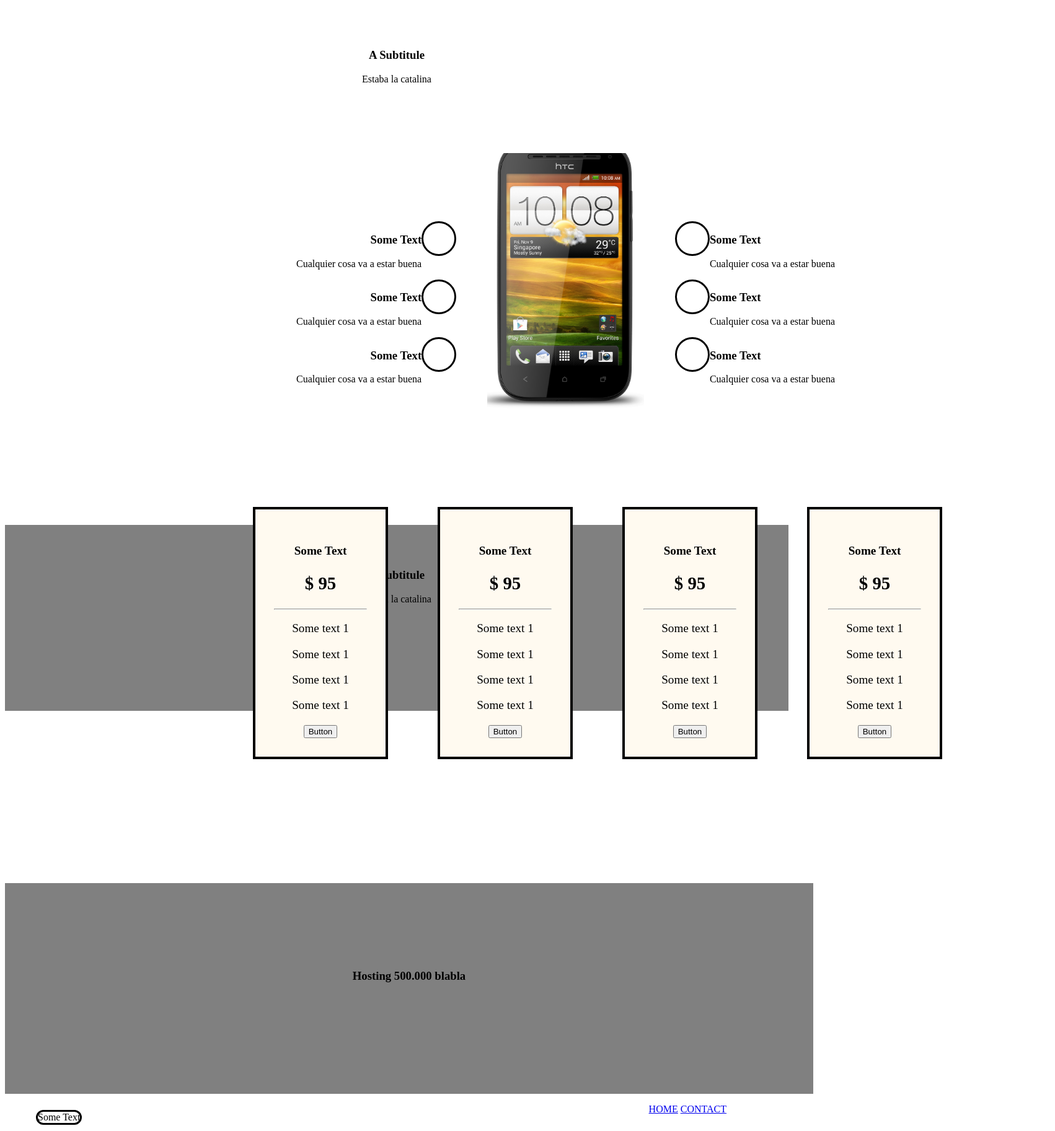
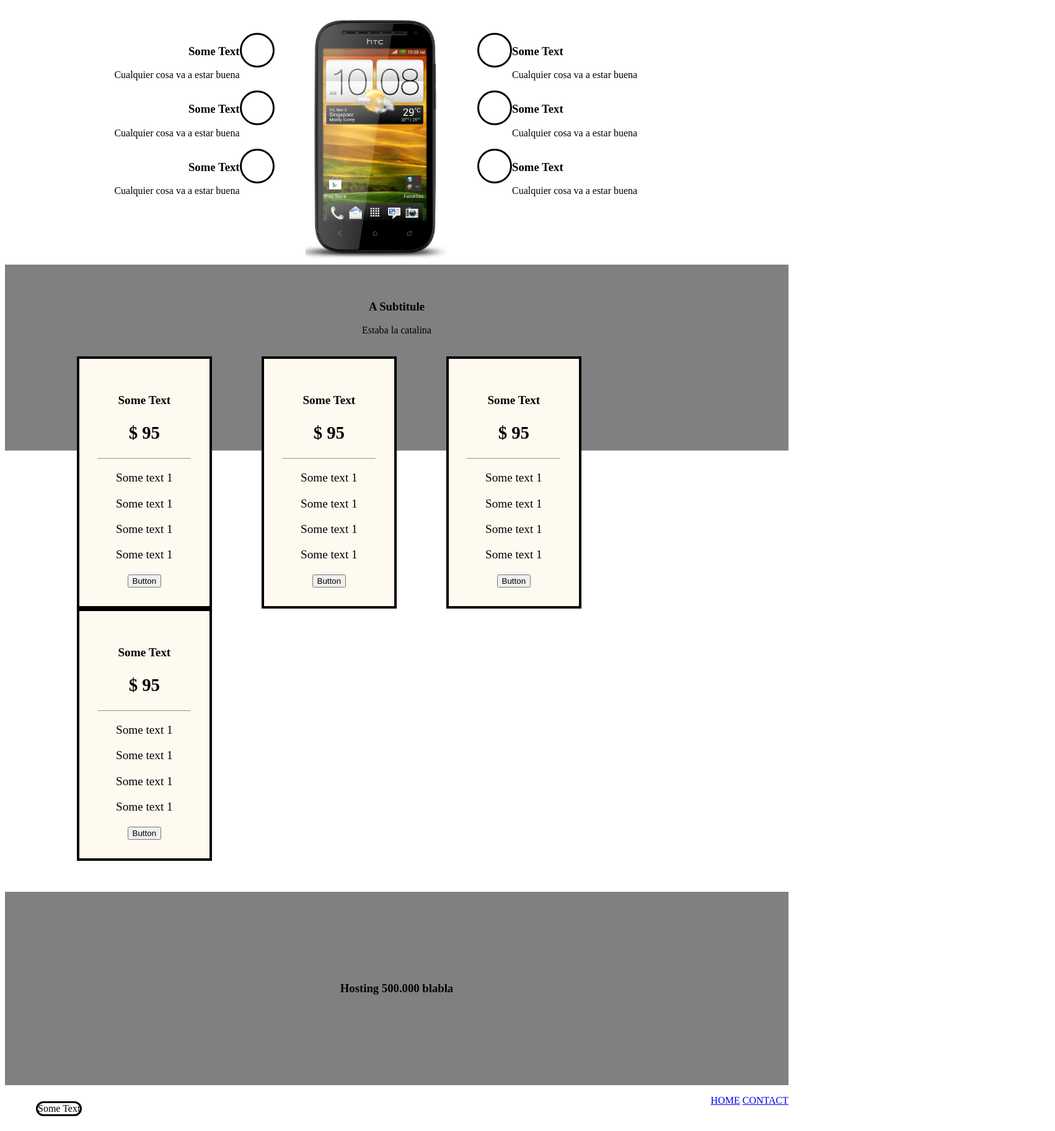
Before and after one commit to pythonfortinero/coderhouse-camada-852, a plain HTML site: page tp-1/index.html in a window 1280 px wide. Shown: the part 781-2606 px from the top of the page at 62% size, 1702 px wide, since content can reach past the window. Drawn offline with Linux system fonts and the light colour scheme.

Commit message:
correccion en todos los position relative del documento

```diff
--- a/tp-1/index.html
+++ b/tp-1/index.html
@@ -5,9 +5,10 @@
     <link rel="stylesheet" type="text/css" href="./style.css">
 </head>
 <body>
-    <div class="nav-bar">
+    <div id=container>
+        <div class="nav-bar">
         <ul>
-            <li style="float:left;" ><div class="logo">culo</div></li>
+            <li style="float:left;" ><div class="logo">HOLA</div></li>
             <li style="float:right;">
                 <ul class="ulselec" >
                     <li><a href="#">HOME</a></li>
@@ -17,11 +18,13 @@
         </ul>
     </div>
     <div class="fondo">
+        <!--
         <img class="imagenfondo" src="./fondo.jpg">
+        -->
     </div>
     <form class="formu">
-        <input class="formuinput" type="text" placeholder="culo">
-        <input class="formubutton" type="submit" value="culo">
+        <input class="formuinput" type="text" placeholder="HOLA">
+        <input class="formubutton" type="submit" value="HOLA">
     </form>
     <div class="fondo2">
         <div class="submenu" >
@@ -50,14 +53,7 @@
         <h3 class="centertxt">A Subtitule</h3>
         <p class="centertxt">Estaba la catalina</p>
     </div>
-    <div class="fondo" >
-        <!-- <img  src="./fondo.jpg"> -->
-        <div class="imagenfondo" style="position:relative;top:600px;background-color: Grey;">
-            <h3 class="centertxt" style="position:relative;top:70px;">A Subtitule</h3>
-            <p class="centertxt" style="position:relative;top:70px;">Estaba la catalina</p>
-        </div>
-    </div>
-    <div class="fondo4" style="position:relative;top:-300px;">
+        <div class="fondo4" >
         <div class="submenu2 imagen3" style="margin: 50px;">
             <div style="clear:both;">
                 <div class="submenuimg" style="float:right;"></div>
@@ -106,6 +102,13 @@
             </div>
         </div>
     </div>
+    <div class="fondo" >
+        <!-- <img  src="./fondo.jpg"> -->
+        <div class="imagenfondo">
+            <h3 class="centertxt" >A Subtitule</h3>
+            <p class="centertxt" >Estaba la catalina</p>
+        </div>
+    </div>
     <div class="fondo5">
         <div class="planes">
             <h4>Some Text</h4>
@@ -149,6 +152,7 @@
         </div>
 
     </div>
+    <div class="blanks"></div>
     <div class="fondo7" >
         <h3 class="centertxt bajarpoq">Hosting 500.000 blabla</h3>
     </div>
@@ -163,5 +167,7 @@
             </li>
         </ul>
     </div>
+    </div>
+
 </body>
 </html>
--- a/tp-1/style.css
+++ b/tp-1/style.css
@@ -1,3 +1,15 @@
+
+
+#container {
+    /*
+    width: 600px;
+    */
+    width: 100%;
+    margin: auto;
+}
+
+
+
 .logo{
 
     border: 3px solid;
@@ -33,8 +45,8 @@ li {
 }
 
 .ulselec {
-    position: relative;
-    right: 100px;
+    /*position: relative;
+    right: 100px;*/
 }
 
 
@@ -44,66 +56,70 @@ li {
     height: 300px;
     margin: auto;
     padding: 0px;
+    background-color: Grey;
+    /*
+    imagen que completa y no repite
+    background-size: cover;
+    background-repeat: no-repeat;
+    background-image: url('');
+    */
 
 }
 
 .fondo3 {
     clear:both;
     width: 100%;
-    height: 300px;
-    margin: auto;
+    margin: 30% 0% 0px 0px;
     padding: 0px;
-    position: relative;
-    top: 150px;
+    /*position: relative;
+    top: 150px;*/
 
 }
 
 .fondo7 {
     clear:both;
     width: 100%;
-    height: 300px;
     margin: auto;
-    padding: 20px;
     background-color: Grey;
+    padding: 10% 0% 10% 0%;
 
 }
 
 
 
 .fondo5 {
+    margin: -12% 0% 0% 6%;
     clear:both;
-    width: 100%;
-    height: 300px;
-    margin: auto;
     padding: 0px;
-    position: relative;
-    left: 360px;
+    /*position: relative;
+    left: 360px;*/
 
 }
 
 .fondo2 {
     clear:both;
+    margin: 15% 0px 0px 7%;
     /*width: 60%;*/
-    margin: auto;
-    position: relative;
-    left: 370px;
+
+    /*position: relative;
+    left: 370px;*/
+
     /*width: 70%*/
 
 }
 
 .fondo4 {
     clear:both;
-    margin: auto;
+    margin: 0px 0px 0px 10%;
     overflow: auto;
-    position: relative;
-    left: 420px;
+    /*position: relative;
+    left: 420px;*/
 
 }
 
 .submenu {
 
     float: left;
-    margin: 50px 50px 50px 50px;
 }
 
 .submenu2 {
@@ -117,21 +133,20 @@ li {
 
     width: 20%;
     height: 40%;
-    position: relative;
-    top: -50px;
+    /*position: relative;
+    top: -50px;*/
 }
 
 
 .imagen3 {
-    position: relative;
-    top: 60px;
+    /*position: relative;
+    top: 60px;*/
 }
 
 .imagenfondo {
-    width: 100%;
-    height: 300px;
-    margin: 0px;
+    margin: auto;
     padding: 0px;
+    padding: 3% 0% 0% 0%;
 }
 
 .formuinput {
@@ -148,10 +163,17 @@ li {
 
 }
 
+.blanks{
+    clear: both;
+    height: 50px;
+}
+
 .formu{
-    position: relative;
+    /*position: relative;
     top: -50px;
-    left: 430px;
+    left: 430px;*/
+    margin: -30px 0% 0px 30%;
+
 }
 
 .nav-bar {
@@ -171,12 +193,13 @@ li {
     text-align: center;
     float: left;
     margin: 0px 40px 0px 40px;
-    position: relative;
-    top: -200px;
+    height: 100%;
+    /*position: relative;
+    top: -200px;*/
     font-size: 120%;
 }
 
 .bajarpoq{
-    position: relative;
-    top: 100px;
+    /*position: relative;
+    top: 100px;*/
 }
```
